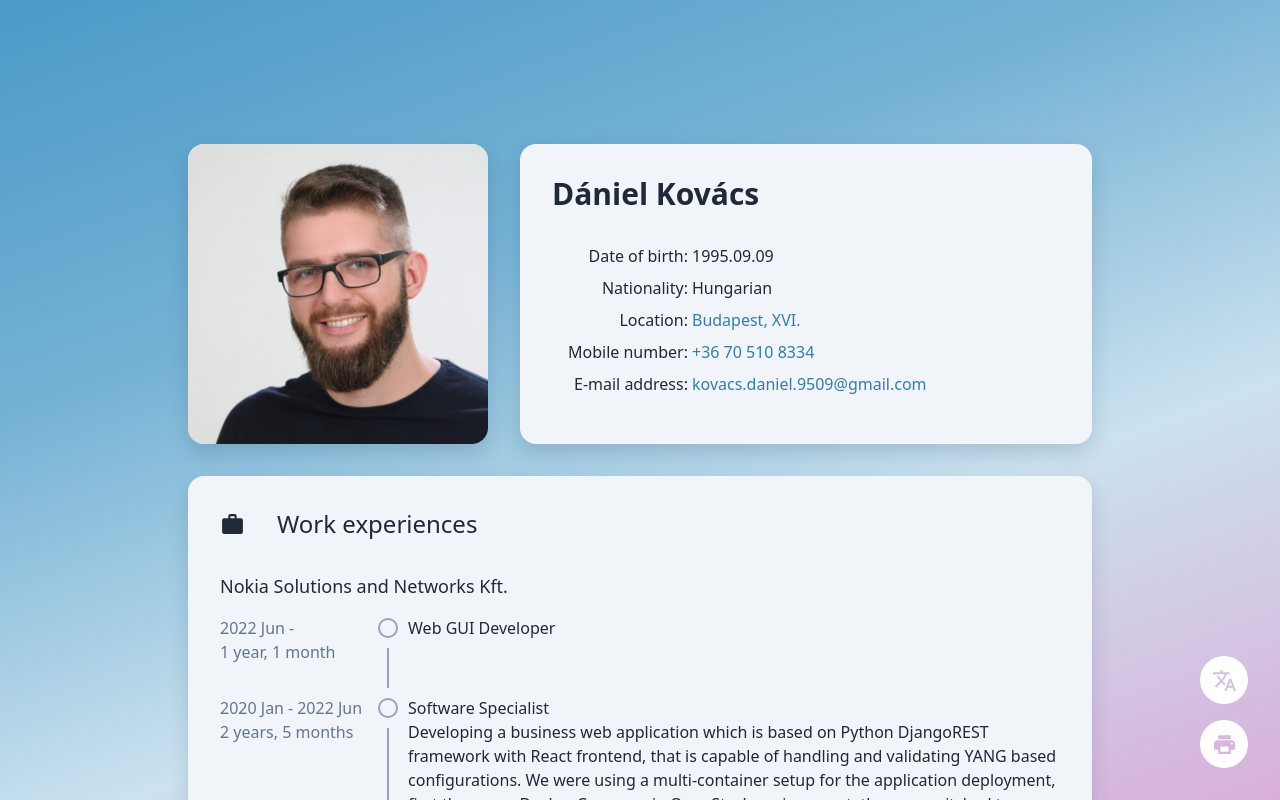
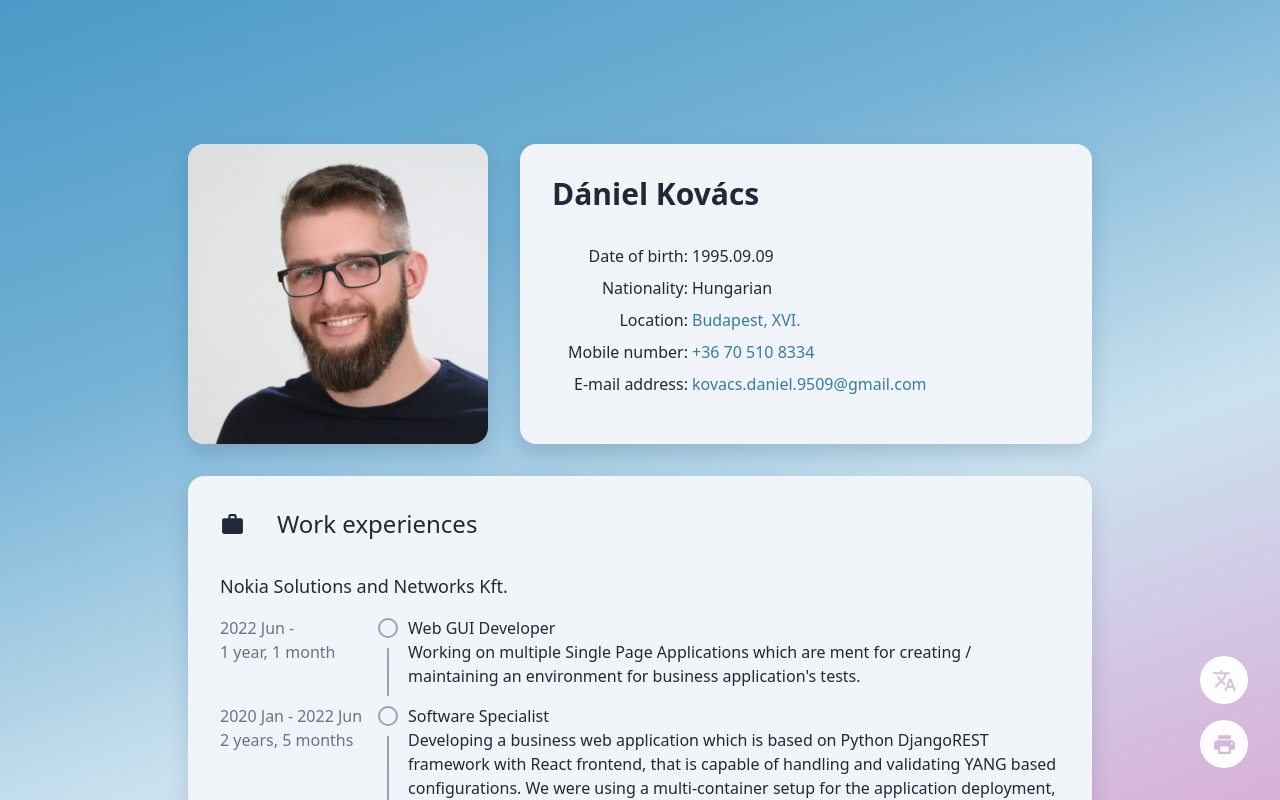
Before and after one commit to danikova/online-cv, a React (Vite) app: page / in a window 1280 px wide. Shown: the top 800 px of the page. Built offline with nearby package versions, Linux system fonts and the light colour scheme.

Commit message:
current job detail

```diff
--- a/src/@lang/en.json
+++ b/src/@lang/en.json
@@ -1,6 +1,5 @@
 {
   "profile.name": "Dániel Kovács",
-
   "profile.dateOfBirth.key": "Date of birth",
   "profile.nationality.key": "Nationality",
   "profile.location.key": "Location",
@@ -11,11 +10,10 @@
   "profile.location.value": "Budapest, XVI.",
   "profile.mobileNumber.value": "+36 70 510 8334",
   "profile.emailAddress.value": "kovacs.daniel.9509@gmail.com",
-
   "work.sectionTitle": "Work experiences",
   "work.nokia": "Nokia Solutions and Networks Kft.",
   "work.nokiaWebGUIDev.title": "Web GUI Developer",
-    "work.nokiaWebGUIDev.caption": " ",
+  "work.nokiaWebGUIDev.caption": "Working on multiple Single Page Applications which are ment for creating / maintaining an environment for business application's tests.",
   "work.nokiaSWSpecialist.title": "Software Specialist",
   "work.nokiaSWSpecialist.caption": "Developing a business web application which is based on Python DjangoREST framework with React frontend, that is capable of handling and validating YANG based configurations. We were using a multi-container setup for the application deployment, first there was Docker Compose in OpenStack environment, then we switched to Kubernetes.",
   "work.nokiaVerificationSpecialist.title": "Software Verification Specialist",
@@ -27,26 +25,22 @@
   "work.cadline": "Cadline Kft.",
   "work.cadlineSWDeveloperIntern.title": "Software Developer Intern",
   "work.cadlineSWDeveloperIntern.caption": "Developing a new feature to the Archline.XP software, which was capable to cover up surfaces with uneven rectangles.",
-
   "skills.sectionTitle": "Work skills",
   "skills.python.description": "I have used many web frameworks, but I have the most experience in Django, including DjangoREST, but for smaller projects I used Flask or AIOHTTP. I planned/developed an internal tool which has almost a 1000 people per month visit, from all around the world. Besides that I have some experience with evaluating large xml files, YANG structures and implementing asynchronous tasks.",
   "skills.js.description": "I have worked with many popular frontend frameworks, I have (ca. half year) experience with Angular, but most of my time I worked with React (ca. 2 year). I wrote my thesis in full stack JavaScript (Node.js - React).",
   "skills.linux.description": "I'm using Linux in work and at home. I have experience with Linux based server hosting and maintaining.",
   "skills.docker.description": " ",
   "skills.kubernetes.description": " ",
-
   "school.sectionTitle": "Schools",
   "school.gdf.name": "BSc in Computer Science Engineering, Denis Gabor College (distance education), Budapest (Hungary)",
   "school.itk.name": "Pázmány Péter Catholic University - Faculty of Information Technology and Bionics, Budapest (Hungary)",
   "school.wattay.name": "Wattay High School and Vocational School, Kiskőrös (Hungary)",
   "school.petofi.name": "Kiskőrösi Petőfi Sándor High School, Kiskőrös (Hungary)",
-
   "lang.sectionTitle": "Language",
   "lang.hungarian": "Hungarian",
   "lang.hungarian.levelDescription": "nativ",
   "lang.english": "English",
   "lang.english.levelDescription": "conversational level, jargon",
-
   "hobby.sectionTitle": "Hobby, free time",
   "hobby.programing.title": "programing",
   "hobby.programing.description": "I like to work on smaller projects in my free time, for example smaller 3d games or custom, interesting webpages",
--- a/src/@lang/hu.json
+++ b/src/@lang/hu.json
@@ -13,7 +13,7 @@
   "work.sectionTitle": "Szakmai tapasztalatok",
   "work.nokia": "Nokia Solutions and Networks Kft.",
   "work.nokiaWebGUIDev.title": "Web GUI Fejlesztő",
-  "work.nokiaWebGUIDev.caption": " ",
+  "work.nokiaWebGUIDev.caption": "Több olyan Single Page Applikáción dolgoztam ami vállalati termékek tesztjeinek futtatási környezetének létrehozására / karbantartására használnak.",
   "work.nokiaSWSpecialist.title": "Szoftver Specialista",
   "work.nokiaSWSpecialist.caption": "Python DjangoREST alapú webes alkalmazás fejlesztése, React klienssel ami YANG alapú adatszerkezeteket kezel és validál. Több konténeres struktúrával készült, amit eleinte Docker Compose-al OpenStack-be, majd Kubernetes-szel saját Cloudok-ba szállítottunk a vevőkhöz.",
   "work.nokiaVerificationSpecialist.title": "Szoftver Ellenőrző Specialista",
--- a/src/index.tsx
+++ b/src/index.tsx
@@ -3,11 +3,11 @@ import { createRoot } from 'react-dom/client';
 import { createBrowserHistory } from 'history';
 
 import GradientBg from './@components/GradientBg';
+import Signature from '@components/Signature';
 import LocaleWrapper from '@lang';
 import CV from './@components/CV';
 
 import './index.css';
-import Signature from '@components/Signature';
 
 export const history = createBrowserHistory();
 
```
Lines whose indentation alone changed are shown as unchanged.
